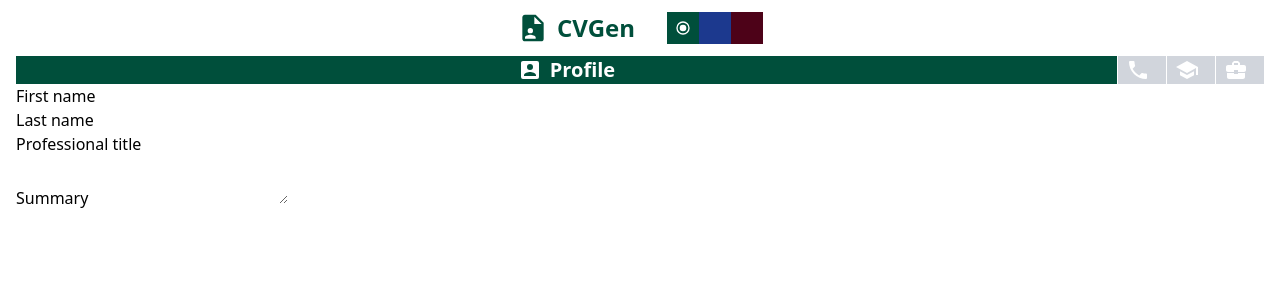
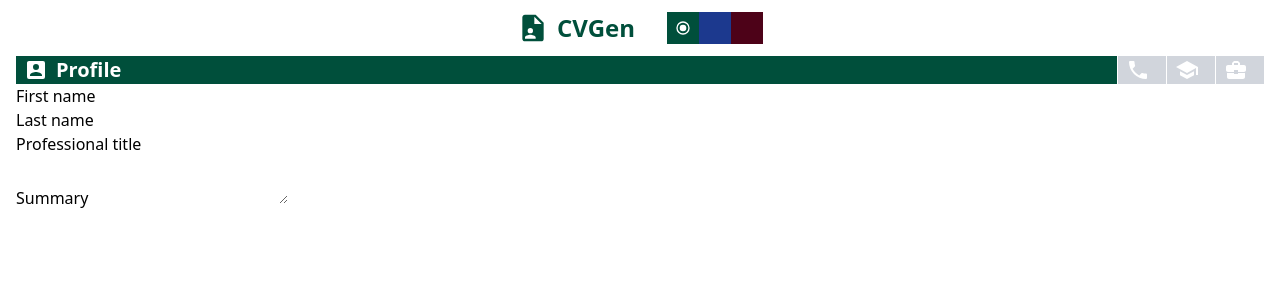
Before and after one commit to gofhilman/cv-application, a React (Vite) app: page / in a window 1280 px wide. Shown: the top 300 px of the page. Built offline with nearby package versions, Linux system fonts and the light colour scheme.

Commit message:
fix: change form header layout

```diff
--- a/src/components/FormHeader.jsx
+++ b/src/components/FormHeader.jsx
@@ -26,7 +26,7 @@ function HeaderList({ id, icon, header, formSection, setFormSection }) {
     <button
       onClick={() => setFormSection(id)}
       className={
-        "flex justify-center items-center px-2" +
+        "flex items-center px-2" +
         (id === formSection
           ? " flex-1 bg-[var(--theme-color)]"
           : " bg-gray-300")
```
